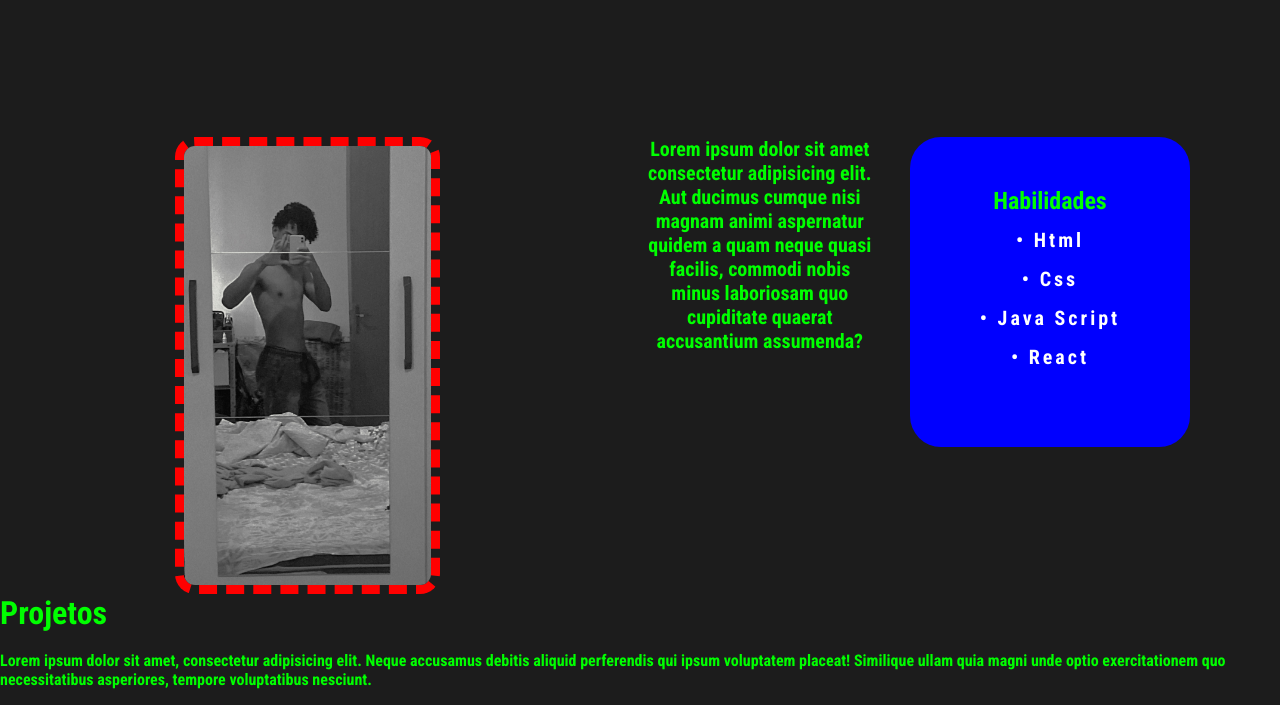
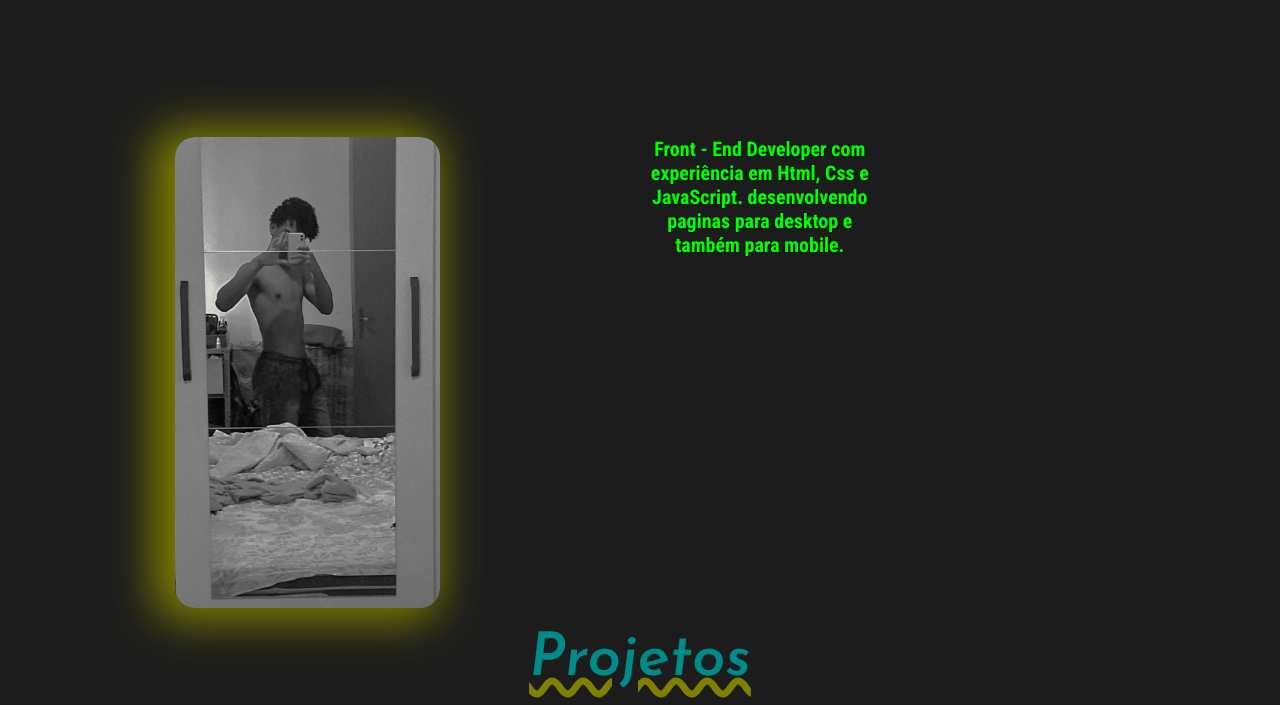
Before and after one commit to devjunior30/Portifolio, a plain HTML site: page index.html in a window 1280 px wide. Shown: the part 213-918 px from the top of the page. Drawn offline with Linux system fonts and the light colour scheme; a web font is replaced by a local one.

Commit message:
começando a estilização da terceira parte do projeto e finalização da segunda parte .

```diff
--- a/index.html
+++ b/index.html
@@ -6,7 +6,8 @@
     <meta name="viewport" content="width=device-width, initial-scale=1.0">
     <link rel="preconnect" href="https://fonts.googleapis.com">
     <link rel="preconnect" href="https://fonts.gstatic.com" crossorigin>
-    <link href="https://fonts.googleapis.com/css2?family=Roboto+Condensed:wght@700&family=Rubik+Iso&display=swap"
+    <link
+        href="https://fonts.googleapis.com/css2?family=Josefin+Sans:ital,wght@1,600&family=Roboto+Condensed:wght@700&display=swap"
         rel="stylesheet">
     <link rel="stylesheet" href="style.css">
     <title>Portifolio</title>
@@ -21,7 +22,8 @@
         <div id="links">
             <a class="instagram" href="https://www.instagram.com/dev_junior30/" target="_blank">Instagram</a>
             <a class="gitHub" href="https://github.com/devjunior30" target="_blank">Git Hub</a>
-            <a class="whatsapp" href="https://api.whatsapp.com/send?phone=31992256857&text=Ola%20DevJunior" target="_blank">Whatsapp</a>
+            <a class="whatsapp" href="https://api.whatsapp.com/send?phone=31992256857&text=Ola%20DevJunior"
+                target="_blank">Whatsapp</a>
             <a class="linkedin" href="" target="_blank">Linkedin</a>
         </div>
 
@@ -36,11 +38,9 @@
     <section>
         <img id="minhaImg" src="./assets/minhaImagem.jpg" alt="">
 
-        <p class="myBiography">Lorem ipsum dolor sit amet consectetur adipisicing elit. Aut ducimus cumque nisi magnam
-            animi aspernatur
-            quidem a quam neque quasi facilis, commodi nobis minus laboriosam quo cupiditate quaerat accusantium
-            assumenda? </p> <!-- SOBRE A AREA DA PROGRAMAÇÃO -->
-
+        <p class="myBiography">Front - End Developer com experiência em Html,
+            Css e JavaScript. desenvolvendo paginas para desktop e também para mobile. </p> <!-- SOBRE A AREA DA PROGRAMAÇÃO -->
+<!--
         <div id="skills">
             <h1>Habilidades</h1>
 
@@ -50,11 +50,11 @@
                 <li>Java Script</li>
                 <li>React</li>
             </ul>
-        </div>
+        </div> -->
     </section>
 
     <main>
-        <h1>Projetos</h1>
+        <h1 class="projects">Projetos</h1>
 
         <img src="" alt="">
 
@@ -131,4 +131,5 @@
 </body>
 
 <script src="./script.js"></script>
+
 </html>
--- a/style.css
+++ b/style.css
@@ -47,10 +47,11 @@ nav {
 }
 
 @keyframes typing {
-    from{
+    from {
         width: 0;
     }
-    to{
+
+    to {
         width: 11ch;
     }
 }
@@ -67,14 +68,15 @@ nav {
 }
 
 .typingAnimation2 {
-  animation: typing2 7s 2s infinite;
+    animation: typing2 7s 2s infinite;
 }
 
 @keyframes typing2 {
-    from{
+    from {
         width: 0;
     }
-    to{
+
+    to {
         width: 17ch;
     }
 }
@@ -138,15 +140,16 @@ a:hover {
 
 section {
     display: flex;
-    /* justify-content: space-around;
-    align-items: center; */
+    /* justify-content: space-around; */
+    align-items: flex-start;
 }
 
 #minhaImg {
     width: 265px;
     border-radius: 20px;
-    border: 9px dashed red;
     margin-left: 175px;
+    box-shadow:
+    -11px 2px 44px 11px olive;
 }
 
 .myBiography {
@@ -181,3 +184,12 @@ li {
 li::before {
     content: "• ";
 }
+
+.projects {
+    text-align: center;
+    font-size: 60px;
+    margin: 22px 0 19px 0;
+    font-family: 'Josefin Sans', sans-serif;
+    text-decoration: 7px underline wavy olive;
+    color: #008B8B;
+}
```
